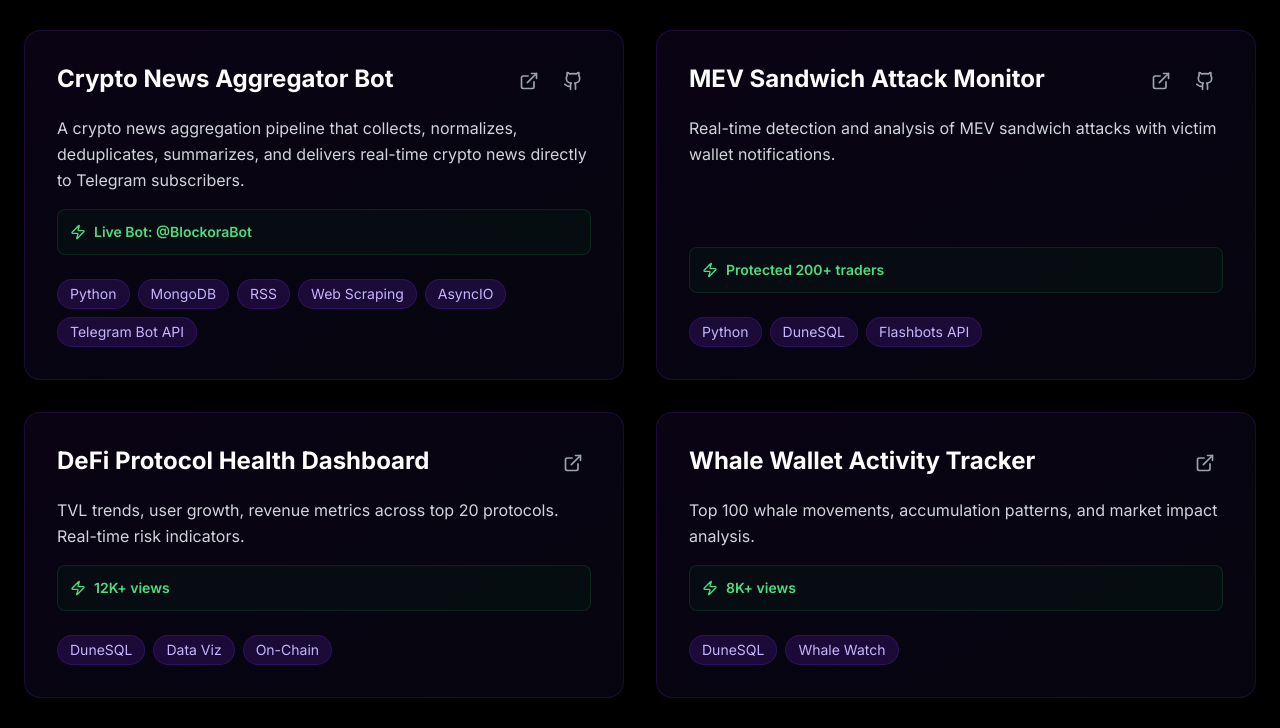
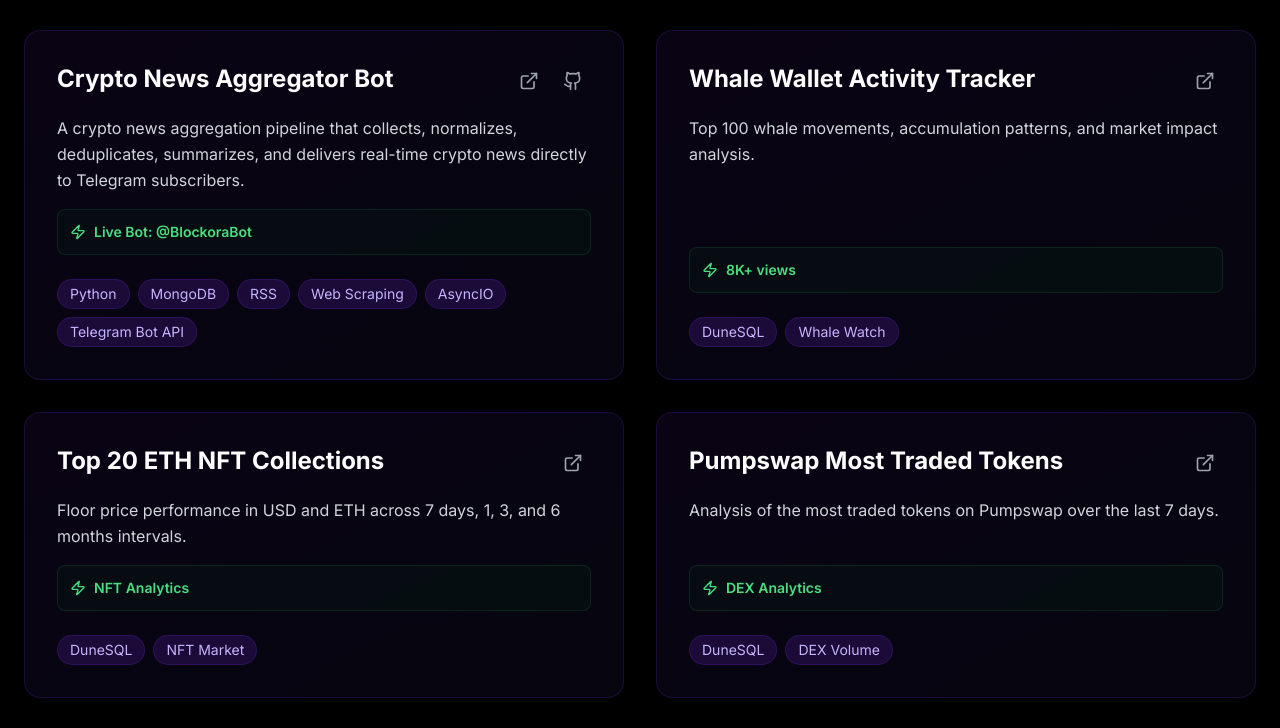
Before and after one commit to Alpha-M2/AlphaM2xyz, a Next.js app: page / in a window 1280 px wide. Shown: the part 1372-2100 px from the top of the page. Built offline with nearby package versions, Linux system fonts and the light colour scheme.

Commit message:
update projects: add new dune dashboards and fix repo links

```diff
--- a/app/page.tsx
+++ b/app/page.tsx
@@ -21,8 +21,8 @@ export default function Portfolio() {
             description: "Real-time multi-chain portfolio tracking with PnL analytics, gas optimization alerts, and whale wallet monitoring.",
             impact: "Tracking $2M+ in assets",
             tech: ["Python", "Web3.py", "FastAPI", "PostgreSQL"],
-            link: "#",
-            github: "#"
+            link: "https://github.com/Alpha-M2/crypto-portfolio-tracker",
+            github: "https://github.com/Alpha-M2/crypto-portfolio-tracker"
         },
         {
             title: "Token Launch Detector",
@@ -37,23 +37,8 @@ export default function Portfolio() {
             description: "A crypto news aggregation pipeline that collects, normalizes, deduplicates, summarizes, and delivers real-time crypto news directly to Telegram subscribers.",
             impact: "Live Bot: @BlockoraBot",
             tech: ["Python", "MongoDB", "RSS", "Web Scraping", "AsyncIO", "Telegram Bot API"],
-            link: "#",
-            github: "#"
-        },
-        {
-            title: "MEV Sandwich Attack Monitor",
-            description: "Real-time detection and analysis of MEV sandwich attacks with victim wallet notifications.",
-            impact: "Protected 200+ traders",
-            tech: ["Python", "DuneSQL", "Flashbots API"],
-            link: "#",
-            github: "#"
-        },
-        {
-            title: "DeFi Protocol Health Dashboard",
-            description: "TVL trends, user growth, revenue metrics across top 20 protocols. Real-time risk indicators.",
-            impact: "12K+ views",
-            tech: ["DuneSQL", "Data Viz", "On-Chain"],
-            link: "https://dune.com/embeds/3234567/5432109"
+            link: "https://github.com/Alpha-M2/crypto-news-aggregator",
+            github: "https://github.com/Alpha-M2/crypto-news-aggregator"
         },
         {
             title: "Whale Wallet Activity Tracker",
@@ -63,12 +48,33 @@ export default function Portfolio() {
             link: "https://dune.com/embeds/3234568/5432110"
         },
         {
+            title: "Top 20 ETH NFT Collections",
+            description: "Floor price performance in USD and ETH across 7 days, 1, 3, and 6 months intervals.",
+            impact: "NFT Analytics",
+            tech: ["DuneSQL", "NFT Market"],
+            link: "https://dune.com/alpham2_eth/top-20-ethereum-nft-collections-by-volume"
+        },
+        {
+            title: "Pumpswap Most Traded Tokens",
+            description: "Analysis of the most traded tokens on Pumpswap over the last 7 days.",
+            impact: "DEX Analytics",
+            tech: ["DuneSQL", "DEX Volume"],
+            link: "https://dune.com/alpham2_eth/most-traded-tokens-on-pumpswap-over-the-last-7-days"
+        },
+        {
+            title: "Base Chain Performance",
+            description: "Performance comparison on Base Chain over the last 3 months.",
+            impact: "L2 Analytics",
+            tech: ["DuneSQL", "L2 Analysis"],
+            link: "https://dune.com/alpham2_eth/perfomance-comparison-on-base-chain-over-the-last-3-months"
+        },
+        {
             title: "AlphaM2 Portfolio",
             description: "Modern personal portfolio website with task-based agentic development workflow.",
             impact: "High Performance",
             tech: ["Next.js 16", "React 19", "Tailwind CSS"],
-            link: "#",
-            github: "#"
+            link: "https://github.com/Alpha-M2/AlphaM2xyz",
+            github: "https://github.com/Alpha-M2/AlphaM2xyz"
         }
     ];
 
```
